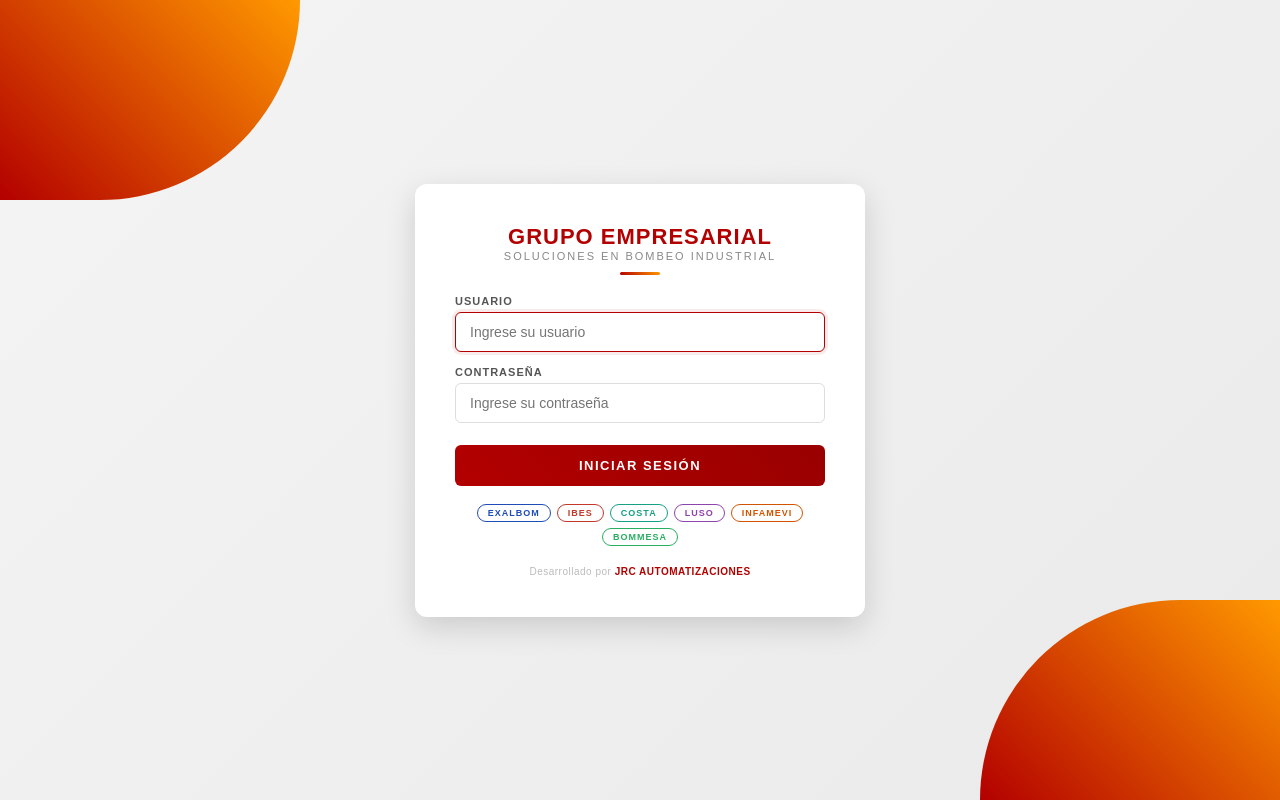
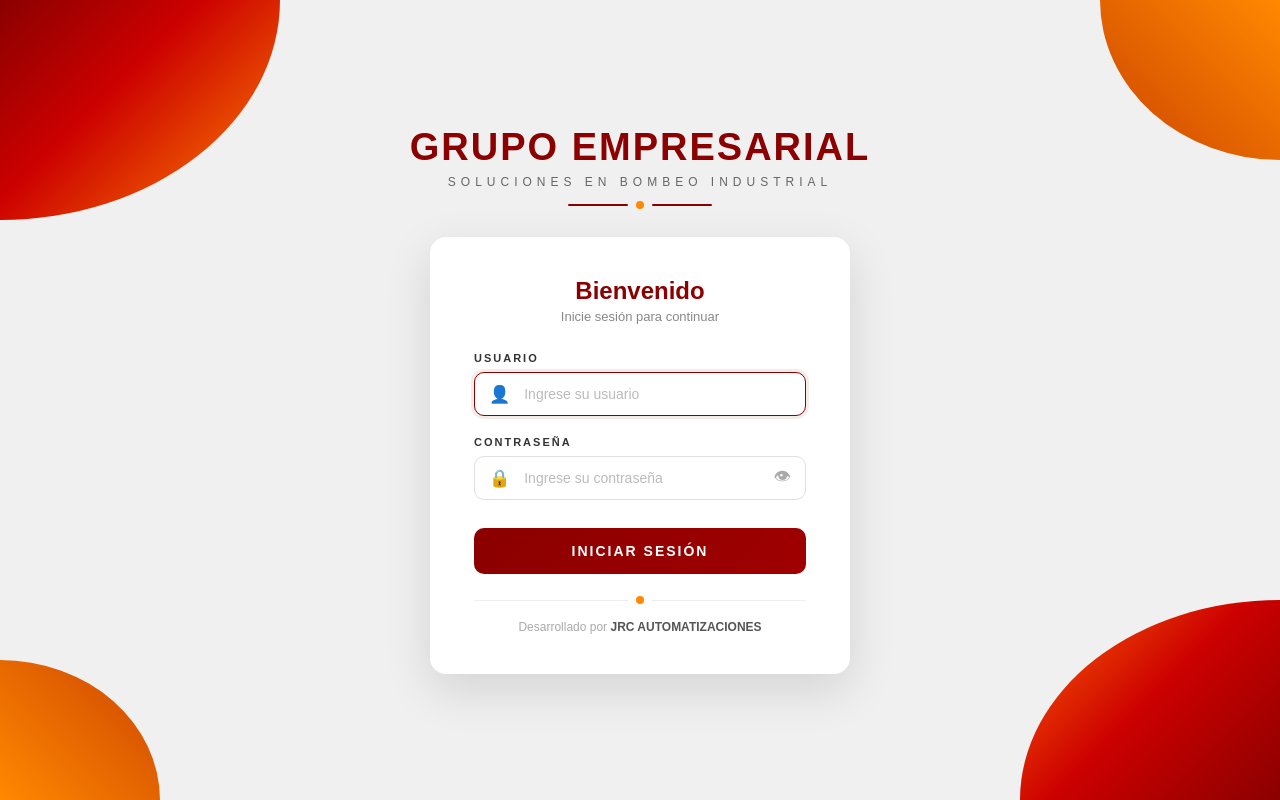
Before and after one commit to jruizautomatizaciones/grupo-empresarial, a Flask app: page / in a window 1280 px wide. Run offline with Flask 3, Linux system fonts and the light colour scheme.

Commit message:
Login diseño JRC

```diff
--- a/templates/login.html
+++ b/templates/login.html
@@ -5,200 +5,235 @@
 <meta name="viewport" content="width=device-width, initial-scale=1.0">
 <title>Login - Grupo Empresarial</title>
 <style>
+* { margin:0; padding:0; box-sizing:border-box; }
+
 body {
-    margin: 0;
-    font-family: Arial, sans-serif;
-    background: linear-gradient(135deg, #f4f4f4, #eaeaea);
+  font-family: Arial, sans-serif;
+  background: #f0f0f0;
+  min-height: 100vh;
+  display: flex;
+  flex-direction: column;
+  align-items: center;
+  justify-content: center;
+  position: relative;
+  overflow: hidden;
 }
 
-.bg-top {
-    position: absolute;
-    top: 0; left: 0;
-    width: 300px; height: 200px;
-    background: linear-gradient(45deg, #b30000, #ff9900);
-    border-bottom-right-radius: 200px;
+/* ONDAS ESQUINAS */
+.onda-tl {
+  position: fixed; top: 0; left: 0;
+  width: 280px; height: 220px;
+  background: linear-gradient(135deg, #8b0000 0%, #cc0000 40%, #ff8800 100%);
+  border-radius: 0 0 100% 0;
+  z-index: 0;
+}
+.onda-tr {
+  position: fixed; top: 0; right: 0;
+  width: 180px; height: 160px;
+  background: linear-gradient(225deg, #ff8800 0%, #cc4400 100%);
+  border-radius: 0 0 0 100%;
+  z-index: 0;
+}
+.onda-br {
+  position: fixed; bottom: 0; right: 0;
+  width: 260px; height: 200px;
+  background: linear-gradient(315deg, #8b0000 0%, #cc0000 50%, #ff6600 100%);
+  border-radius: 100% 0 0 0;
+  z-index: 0;
+}
+.onda-bl {
+  position: fixed; bottom: 0; left: 0;
+  width: 160px; height: 140px;
+  background: linear-gradient(45deg, #ff8800 0%, #cc4400 100%);
+  border-radius: 0 100% 0 0;
+  z-index: 0;
 }
 
-.bg-bottom {
-    position: absolute;
-    bottom: 0; right: 0;
-    width: 300px; height: 200px;
-    background: linear-gradient(45deg, #b30000, #ff9900);
-    border-top-left-radius: 200px;
+/* CONTENIDO */
+.contenido {
+  position: relative; z-index: 1;
+  display: flex; flex-direction: column;
+  align-items: center; width: 100%;
 }
 
-.container {
-    position: relative;
-    height: 100vh;
-    display: flex;
-    justify-content: center;
-    align-items: center;
+/* CABECERA */
+.cabecera { text-align: center; margin-bottom: 28px; }
+.titulo-grupo {
+  font-size: 38px; font-weight: 900;
+  color: #8b0000; letter-spacing: 2px;
+  text-transform: uppercase;
+}
+.subtitulo-grupo {
+  font-size: 12px; letter-spacing: 5px;
+  color: #666; text-transform: uppercase;
+  margin-top: 6px; font-weight: 400;
+}
+.linea-deco {
+  display: flex; align-items: center;
+  justify-content: center; gap: 8px;
+  margin-top: 12px;
+}
+.linea-deco .l { width: 60px; height: 2px; background: #8b0000; border-radius: 2px; }
+.linea-deco .p { width: 8px; height: 8px; background: #ff8800; border-radius: 50%; }
+
+/* TARJETA */
+.card {
+  background: white;
+  border-radius: 16px;
+  padding: 40px 44px;
+  width: 420px;
+  box-shadow: 0 16px 48px rgba(0,0,0,.12);
 }
 
-.card {
-    background: #fff;
-    padding: 40px;
-    border-radius: 12px;
-    width: 370px;
-    box-shadow: 0 10px 30px rgba(0,0,0,0.15);
-    text-align: center;
-    position: relative;
-    z-index: 1;
+.card-titulo {
+  font-size: 24px; font-weight: 700;
+  color: #8b0000; text-align: center;
+  margin-bottom: 4px;
+}
+.card-sub {
+  font-size: 13px; color: #888;
+  text-align: center; margin-bottom: 28px;
 }
 
-.logo-area {
-    margin-bottom: 8px;
+/* ERROR */
+.error-box {
+  background: #fff5f5; border: 1px solid #f5c6c6;
+  border-left: 3px solid #8b0000;
+  border-radius: 8px; padding: 10px 14px;
+  color: #8b0000; font-size: 12px;
+  margin-bottom: 18px;
 }
 
-.title {
-    font-size: 22px;
-    font-weight: bold;
-    color: #b30000;
-    letter-spacing: 1px;
+/* CAMPOS */
+.campo { margin-bottom: 20px; }
+.campo-label {
+  font-size: 11px; font-weight: 800;
+  letter-spacing: 2px; color: #333;
+  text-transform: uppercase; margin-bottom: 8px;
+  display: block;
+}
+.input-wrap {
+  display: flex; align-items: center;
+  border: 1.5px solid #e0e0e0;
+  border-radius: 10px; overflow: hidden;
+  transition: .2s;
+  background: white;
+}
+.input-wrap:focus-within {
+  border-color: #8b0000;
+  box-shadow: 0 0 0 3px rgba(139,0,0,.08);
+}
+.input-icon {
+  padding: 0 14px;
+  font-size: 17px; color: #8b0000;
+  flex-shrink: 0;
+}
+.input-wrap input {
+  flex: 1; padding: 13px 10px 13px 0;
+  border: none; outline: none;
+  font-size: 14px; color: #333;
+  font-family: Arial, sans-serif;
+  background: transparent;
+}
+.input-wrap input::placeholder { color: #bbb; }
+.toggle-pwd {
+  padding: 0 14px; cursor: pointer;
+  font-size: 17px; color: #aaa;
+  user-select: none;
+}
+.toggle-pwd:hover { color: #8b0000; }
+
+/* BOTÓN */
+.btn {
+  width: 100%; padding: 15px;
+  background: linear-gradient(135deg, #8b0000 0%, #a00000 100%);
+  border: none; border-radius: 10px;
+  color: white; font-size: 14px;
+  font-weight: 800; letter-spacing: 2px;
+  text-transform: uppercase; cursor: pointer;
+  transition: .2s; margin-top: 8px;
+  font-family: Arial, sans-serif;
+}
+.btn:hover {
+  background: linear-gradient(135deg, #700000, #8b0000);
+  transform: translateY(-1px);
+  box-shadow: 0 8px 24px rgba(139,0,0,.3);
 }
 
-.subtitle {
-    font-size: 11px;
-    color: #888;
-    letter-spacing: 2px;
-    text-transform: uppercase;
-    margin-bottom: 6px;
+/* LINEA INFERIOR */
+.linea-inf {
+  display: flex; align-items: center;
+  gap: 8px; margin: 22px 0 16px;
 }
+.linea-inf .l { flex:1; height:1px; background:#eee; }
+.linea-inf .p { width:8px; height:8px; background:#ff8800; border-radius:50%; flex-shrink:0; }
 
-.divider {
-    width: 40px; height: 3px;
-    background: linear-gradient(45deg, #b30000, #ff9900);
-    border-radius: 2px;
-    margin: 10px auto 20px;
+/* FOOTER */
+.footer {
+  font-size: 12px; color: #aaa;
+  text-align: center;
 }
-
-.error-box {
-    background: #fff5f5;
-    border: 1px solid #f5c6c6;
-    border-left: 3px solid #b30000;
-    border-radius: 6px;
-    padding: 10px 14px;
-    color: #b30000;
-    font-size: 12px;
-    margin-bottom: 16px;
-    text-align: left;
-}
-
-.label {
-    text-align: left;
-    font-size: 11px;
-    font-weight: bold;
-    letter-spacing: 1px;
-    margin-top: 14px;
-    margin-bottom: 5px;
-    color: #555;
-    text-transform: uppercase;
-}
-
-.input {
-    width: 100%;
-    padding: 11px 14px;
-    border-radius: 6px;
-    border: 1.5px solid #ddd;
-    font-size: 14px;
-    transition: .2s;
-    outline: none;
-    box-sizing: border-box;
-}
-
-.input:focus {
-    border-color: #b30000;
-    box-shadow: 0 0 0 3px rgba(179,0,0,.08);
-}
-
-.button {
-    margin-top: 22px;
-    width: 100%;
-    padding: 13px;
-    border: none;
-    border-radius: 6px;
-    background: linear-gradient(45deg, #b30000, #990000);
-    color: white;
-    font-weight: bold;
-    font-size: 13px;
-    letter-spacing: 1.5px;
-    cursor: pointer;
-    text-transform: uppercase;
-    transition: .2s;
-}
-
-.button:hover {
-    opacity: 0.88;
-    transform: translateY(-1px);
-    box-shadow: 0 6px 18px rgba(179,0,0,.3);
-}
-
-.empresas {
-    display: flex;
-    flex-wrap: wrap;
-    gap: 6px;
-    justify-content: center;
-    margin: 18px 0 4px;
-}
-
-.emp {
-    font-size: 9px;
-    font-weight: bold;
-    letter-spacing: 1px;
-    padding: 3px 10px;
-    border-radius: 20px;
-    border: 1px solid #eee;
-    color: #999;
-    text-transform: uppercase;
-}
-
-.footer {
-    margin-top: 20px;
-    font-size: 10px;
-    color: #bbb;
-    letter-spacing: .5px;
-}
-
-.footer strong {
-    color: #b30000;
-}
+.footer strong { color: #555; }
 </style>
 </head>
 <body>
 
-<div class="bg-top"></div>
-<div class="bg-bottom"></div>
+<!-- ONDAS -->
+<div class="onda-tl"></div>
+<div class="onda-tr"></div>
+<div class="onda-br"></div>
+<div class="onda-bl"></div>
 
-<div class="container">
+<div class="contenido">
+
+  <!-- CABECERA -->
+  <div class="cabecera">
+    <div class="titulo-grupo">Grupo Empresarial</div>
+    <div class="subtitulo-grupo">Soluciones en Bombeo Industrial</div>
+    <div class="linea-deco">
+      <div class="l"></div>
+      <div class="p"></div>
+      <div class="l"></div>
+    </div>
+  </div>
+
+  <!-- TARJETA -->
   <div class="card">
 
-    <div class="logo-area">
-      <div class="title">GRUPO EMPRESARIAL</div>
-      <div class="subtitle">Soluciones en Bombeo Industrial</div>
-      <div class="divider"></div>
-    </div>
+    <div class="card-titulo">Bienvenido</div>
+    <div class="card-sub">Inicie sesi&oacute;n para continuar</div>
 
     {% if error %}
     <div class="error-box">&#9888; {{ error }}</div>
     {% endif %}
 
     <form method="POST">
-      <div class="label">Usuario</div>
-      <input class="input" name="usuario" placeholder="Ingrese su usuario" autofocus autocomplete="username">
 
-      <div class="label">Contrase&ntilde;a</div>
-      <input class="input" type="password" name="password" placeholder="Ingrese su contrase&ntilde;a" autocomplete="current-password">
+      <div class="campo">
+        <label class="campo-label">Usuario</label>
+        <div class="input-wrap">
+          <span class="input-icon">&#128100;</span>
+          <input type="text" name="usuario" placeholder="Ingrese su usuario" autofocus autocomplete="username">
+        </div>
+      </div>
 
-      <button class="button">Iniciar Sesi&oacute;n</button>
+      <div class="campo">
+        <label class="campo-label">Contrase&ntilde;a</label>
+        <div class="input-wrap">
+          <span class="input-icon">&#128274;</span>
+          <input type="password" name="password" id="pwd" placeholder="Ingrese su contrase&ntilde;a" autocomplete="current-password">
+          <span class="toggle-pwd" onclick="togglePwd()">&#128065;</span>
+        </div>
+      </div>
+
+      <button type="submit" class="btn">Iniciar Sesi&oacute;n</button>
+
     </form>
 
-    <div class="empresas">
-      <span class="emp" style="border-color:#1e4db7;color:#1e4db7;">EXALBOM</span>
-      <span class="emp" style="border-color:#c0392b;color:#c0392b;">IBES</span>
-      <span class="emp" style="border-color:#16a085;color:#16a085;">COSTA</span>
-      <span class="emp" style="border-color:#8e44ad;color:#8e44ad;">LUSO</span>
-      <span class="emp" style="border-color:#d35400;color:#d35400;">INFAMEVI</span>
-      <span class="emp" style="border-color:#27ae60;color:#27ae60;">BOMMESA</span>
+    <div class="linea-inf">
+      <div class="l"></div>
+      <div class="p"></div>
+      <div class="l"></div>
     </div>
 
     <div class="footer">
@@ -206,7 +241,15 @@ body {
     </div>
 
   </div>
+
 </div>
+
+<script>
+function togglePwd() {
+  const p = document.getElementById('pwd');
+  p.type = p.type === 'password' ? 'text' : 'password';
+}
+</script>
 
 </body>
 </html>
```
